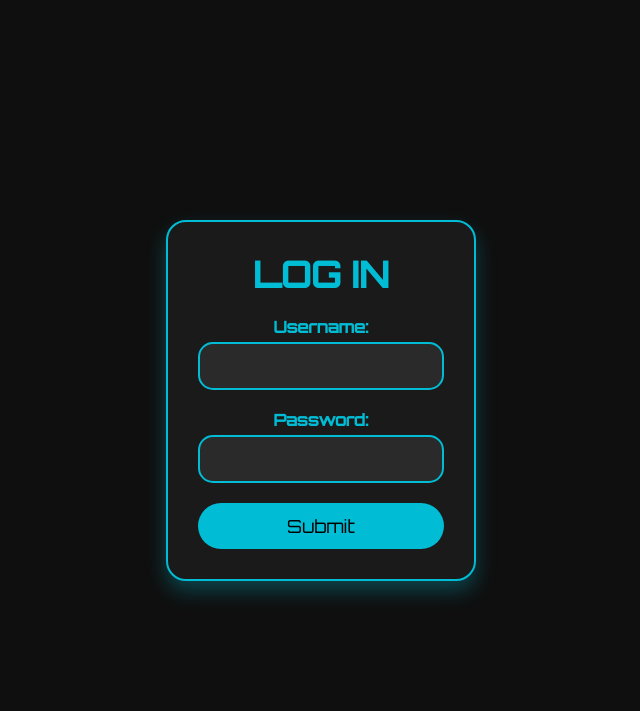
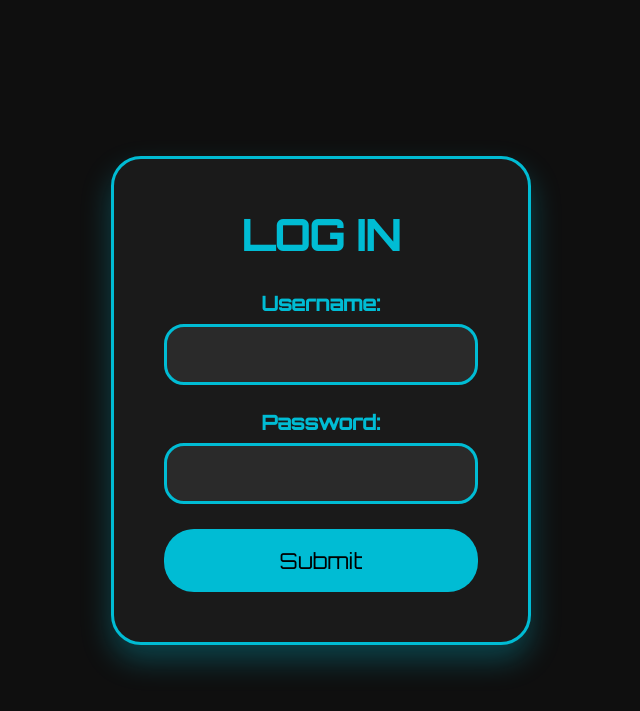
Before and after one commit to Topkinsme/CSecureV, a Django app: template CSecureV/main/templates/main/login.html in a window 1280 px wide. Shown: the top 711 px of the page, without its empty margins (319-959 px from the left). Run offline with Django 5.2, Linux system fonts and the light colour scheme; the template is opened without the code that fills it, so the values that code supplies are empty.

Commit message:
added pages

```diff
--- a/CSecureV/main/templates/main/login.html
+++ b/CSecureV/main/templates/main/login.html
@@ -22,7 +22,7 @@
             align-items: center;
             height: 100vh;
             background-color: #0f0f0f;
-            color: #00bcd4; /* Neon blue cyan */
+            color: #00bcd4;
             text-align: center;
         }
 
@@ -34,88 +34,89 @@
             height: 100%;
         }
 
-        /* Style for the form box */
+        /* Enlarged form box */
         .form-box {
             background: #1a1a1a;
-            padding: 30px;
-            border-radius: 20px;
-            box-shadow: 0px 10px 20px rgba(0, 188, 212, 0.3); /* Adjusted shadow to match blue cyan */
+            padding: 50px; /* Increased padding */
+            border-radius: 30px; /* Slightly more rounded */
+            box-shadow: 0px 15px 30px rgba(0, 188, 212, 0.3);
             width: 100%;
-            max-width: 400px;
-            border: 2px solid #00bcd4; /* Neon blue cyan */
+            max-width: 500px; /* Increased max width */
+            border: 3px solid #00bcd4;
         }
 
-        /* Style for the form heading */
+        /* Enlarged heading */
         .form-box h2 {
             font-family: 'Orbitron', sans-serif;
-            margin-bottom: 20px;
-            color: #00bcd4; /* Neon blue cyan */
-            font-size: 36px;
+            margin-bottom: 30px; /* More spacing */
+            color: #00bcd4;
+            font-size: 42px; /* Bigger text */
             text-transform: uppercase;
         }
 
-        /* Style for the input groups */
+        /* Input group styling */
         .input-group {
-            margin-bottom: 20px;
+            margin-bottom: 25px; /* More spacing */
             position: relative;
         }
 
         .input-group label {
             display: block;
             font-weight: bold;
-            margin-bottom: 5px;
-            color: #00bcd4; /* Neon blue cyan */
+            margin-bottom: 8px; /* Adjusted margin */
+            color: #00bcd4;
+            font-size: 20px; /* Bigger labels */
         }
 
         .input-group input {
             font-family: 'Orbitron', sans-serif;
             width: 100%;
-            padding: 12px;
-            border: 2px solid #00bcd4; /* Neon blue cyan */
-            border-radius: 15px;
-            font-size: 16px;
+            padding: 15px; /* Larger padding */
+            border: 3px solid #00bcd4;
+            border-radius: 20px; /* Larger rounded corners */
+            font-size: 20px; /* Bigger font */
             background-color: #2a2a2a;
-            color: #00bcd4; /* Neon blue cyan */
+            color: #00bcd4;
             transition: all 0.3s ease;
         }
 
         .input-group input:focus {
             outline: none;
-            border-color: #ff007f; /* Neon pink */
+            border-color: #ff007f;
             background-color: #333;
         }
 
-        /* Style for the submit button */
+        /* Enlarged submit button */
         button {
             width: 100%;
-            padding: 12px;
-            background-color: #00bcd4; /* Neon blue cyan */
+            padding: 18px; /* Larger button */
+            background-color: #00bcd4;
             color: black;
             border: none;
-            border-radius: 25px;
-            font-size: 18px;
+            border-radius: 30px; /* More rounded */
+            font-size: 22px; /* Bigger text */
             font-family: 'Orbitron', sans-serif;
             cursor: pointer;
             transition: all 0.3s ease;
         }
 
         button:hover {
-            background-color: #ff007f; /* Neon pink */
+            background-color: #ff007f;
             color: #fff;
         }
 
         button:active {
-            background-color: #ff4d77; /* Darker neon pink */
+            background-color: #ff4d77;
         }
 
         button:focus {
-            box-shadow: 0 0 15px rgba(0, 188, 212, 0.5); /* Adjusted to match blue cyan */
+            box-shadow: 0 0 15px rgba(0, 188, 212, 0.5);
         }
 
-        /* Additional quirky button hover effects */
+        /* Hover effect for the form box */
         .form-box:hover {
-            box-shadow: 0px 15px 30px rgba(0, 188, 212, 0.3); /* Adjusted shadow */
-            transform: scale(1.05);
+            box-shadow: 0px 20px 40px rgba(0, 188, 212, 0.3);
+            transform: scale(1.08); /* Slightly larger on hover */
         }
 
     </style>
--- a/CSecureV/main/urls.py
+++ b/CSecureV/main/urls.py
@@ -3,4 +3,8 @@ from . import views
 
 urlpatterns = [
     path('', views.home, name='home'),
+    path('login',views.login,name='login'),
+    path('sign-up',views.sign_up,name='sign_up'),
+    path('main-page',views.main_page,name='main_page'),
+    path('profile',views.profile,name='profile'),
 ]
```
Also changed, not shown: CSecureV/main/templates/main/landing_page.html (added, +35 -0 lines), CSecureV/main/templates/main/main_page.html (added, +38 -0 lines), CSecureV/main/templates/main/profile.html (added, +60 -0 lines), CSecureV/main/views.py (+14 -1 lines), CSecureV/main/static/main/images/bg-img.jpg (added).
